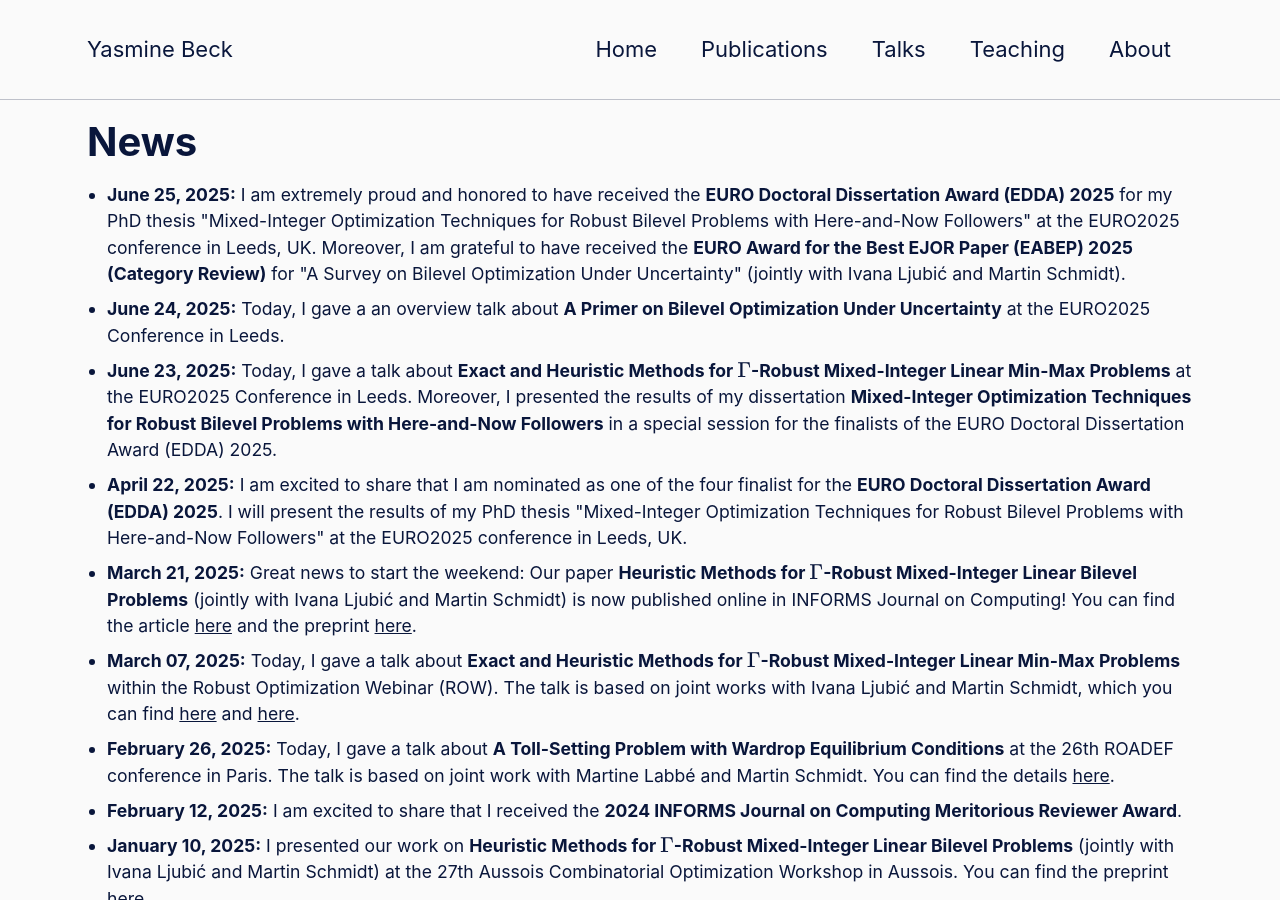
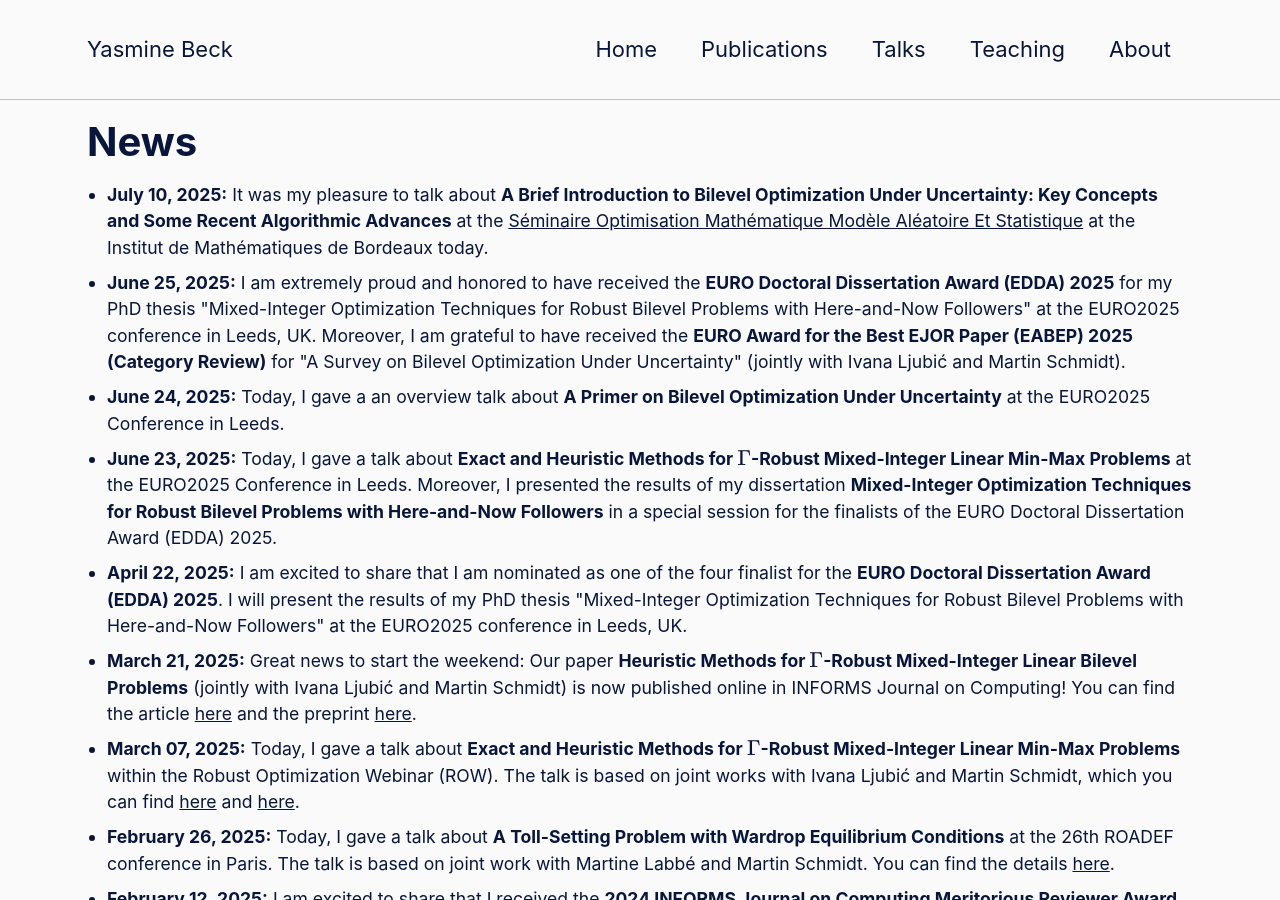
Before and after one commit to YasmineBeck/YasmineBeck.github.io, a Jekyll site: the page built from _pages/news.html, in a window 1280 px wide and 900 px high. Built offline with Jekyll 4.4.1, drawn with Linux system fonts in a browser that asks for light colours; cached includes are drawn as plain includes; formulas are drawn with MathJax 3.

Commit message:
talk in Bordeaux

```diff
--- a/_pages/news.html
+++ b/_pages/news.html
@@ -24,6 +24,10 @@ author_profile: false
 
 <div class="content">
   <ul>
+    <li>
+      <strong>July 10, 2025:</strong>
+      It was my pleasure to talk about <strong>A Brief Introduction to Bilevel Optimization Under Uncertainty: Key Concepts and Some Recent Algorithmic Advances</strong> at the <a href="https://www.math.u-bordeaux.fr/fr/equipe/optimal">Séminaire Optimisation Mathématique Modèle Aléatoire Et Statistique</a> at the Institut de Mathématiques de Bordeaux today.
+    </li>
     <li>
       <strong>June 25, 2025:</strong>
       I am extremely proud and honored to have received the <a href="https://www.euro-online.org/web/pages/210/doctoral-dissertation-award-edda" style="text-decoration: none;"><strong>EURO Doctoral Dissertation Award (EDDA) 2025</strong></a> for my PhD thesis "Mixed-Integer Optimization Techniques for Robust Bilevel Problems with Here-and-Now Followers" at the EURO2025 conference in Leeds, UK. Moreover, I am grateful to have received the <strong>EURO Award for the Best EJOR Paper (EABEP) 2025 (Category Review)</strong> for "A Survey on Bilevel Optimization Under Uncertainty" (jointly with Ivana Ljubi&cacute; and Martin Schmidt).
--- a/_pages/talks.html
+++ b/_pages/talks.html
@@ -28,6 +28,12 @@ classes: wide
 
 <div class="content">
   <ol>
+    <li>
+      <strong>A Brief Introduction to Bilevel Optimization Under Uncertainty: Key Concepts and Some Recent Algorithmic Advances</strong><br>
+      <a href="https://www.math.u-bordeaux.fr/fr/equipe/optimal">Séminaire Optimisation Mathématique Modèle Aléatoire Et Statistique</a><br>
+      July 10, 2025, Bordeaux
+    </li>
+
     <li>
       <strong>A Primer on Bilevel Optimization Under Uncertainty</strong><br>
       <a href="https://euro2025leeds.uk">EURO 2025 Conference</a>, YW4OR Session<br>
```
Also changed, not shown: index.html (+4 -4 lines).
